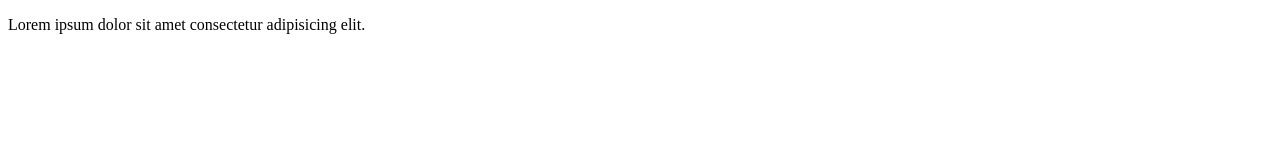
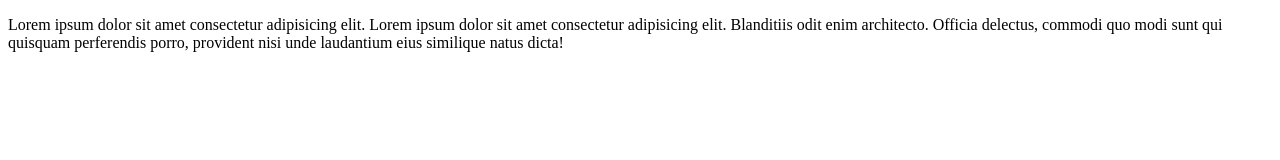
Before and after one commit to ssalazar446/proyectoCursoPrework, a plain HTML site: page index.html in a window 1280 px wide. Drawn offline with Linux system fonts and the light colour scheme.

Commit message:
cambios mas lorem

```diff
--- a/index.html
+++ b/index.html
@@ -10,6 +10,12 @@
     <p>
         Lorem ipsum dolor sit amet consectetur
         adipisicing elit.
+        Lorem ipsum dolor sit amet consectetur
+        adipisicing elit. Blanditiis odit enim architecto.
+        Officia delectus, commodi quo modi sunt qui quisquam
+        perferendis porro,
+        provident nisi unde laudantium eius similique natus
+        dicta!
     </p>
 </body>
 </html>
```
